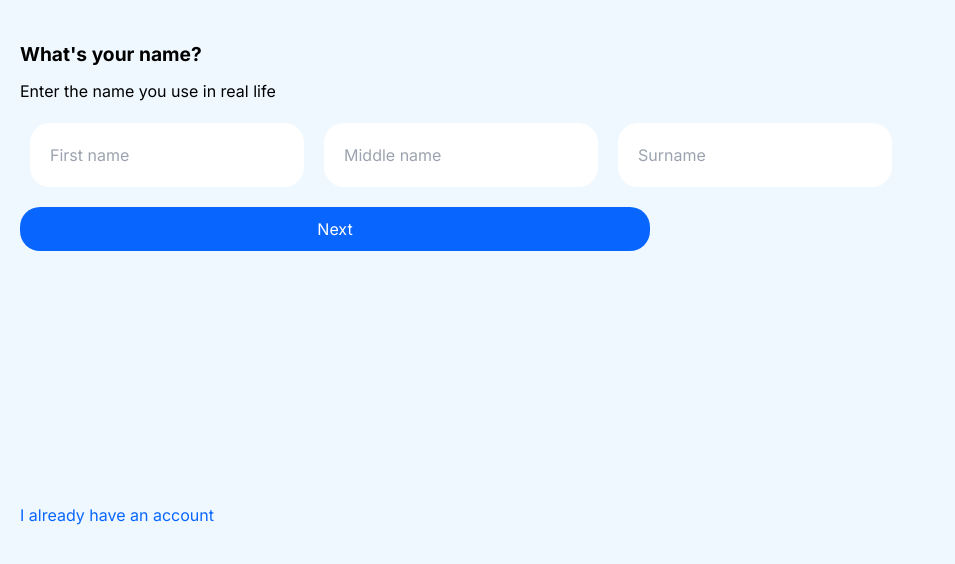
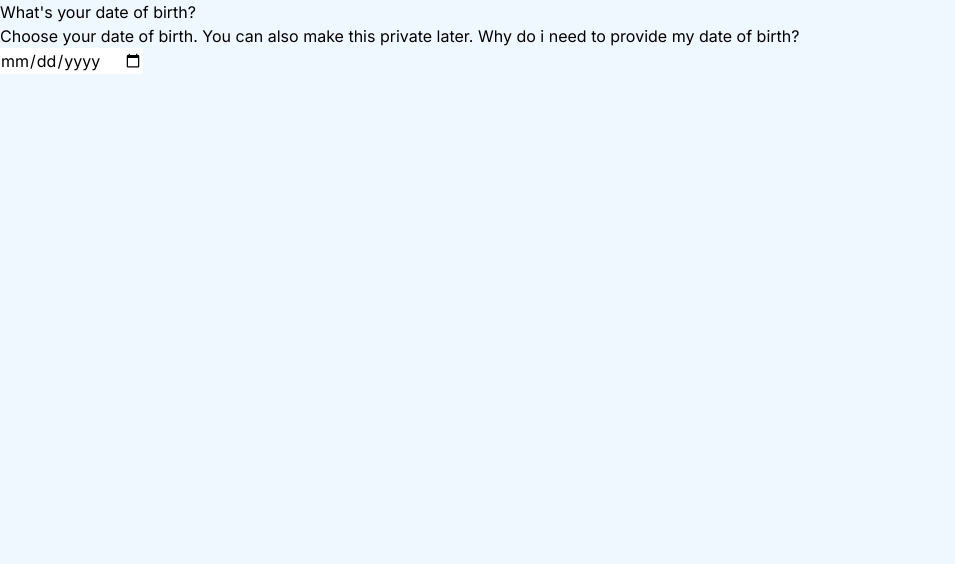
Before and after one commit to Preciousnnebuogor/App-Router, a Next.js app: page / in a window 1280 px wide. Shown: the top 564 px of the page, without its empty margins (0-955 px from the left). Built offline with nearby package versions, Linux system fonts and the light colour scheme.

Commit message:
DOB folder

```diff
--- /dev/null
+++ b/src/app/DOB/date.tsx
@@ -0,0 +1,20 @@
+"use Client";
+import { useRouter } from "next/navigation";
+import style from "./date.module.scss";
+import Link from "next/link";
+export default function DateOfBirth() {
+  return (
+    <div className={style.home}>
+      <div>
+        <h1>What's your date of birth?</h1>
+        <p>
+          Choose your date of birth. You can also make this private later.{" "}
+          <Link href={"/name"}>Why do i need to provide my date of birth?</Link>
+        </p>
+      </div>
+      <div>
+        <input type="date" />
+      </div>
+    </div>
+  );
+}
--- a/src/app/navbar/name.tsx
+++ b/src/app/navbar/name.tsx
@@ -51,7 +51,7 @@ const handleSubmit = (e) => {
         <button
           className={style.button}
           onClick={() => {
-            router.push("/page");
+            router.push("/");
           }}
         >
           Next
--- a/src/app/page.tsx
+++ b/src/app/page.tsx
@@ -1,9 +1,9 @@
+import DateOfBirth from "./DOB/date";
 import Name from "./navbar/name";
-
 export default function Home() {
   return (
     <main>
-     <Name/>
+      <DateOfBirth/>
 
     </main>
   );
```
Also changed, not shown: src/app/DOB/date.module.scss (added).
